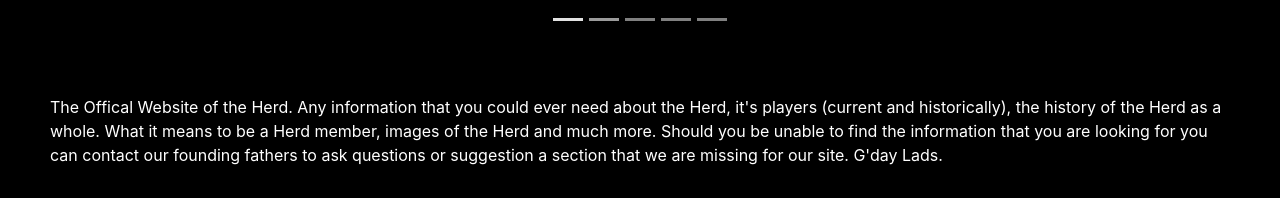
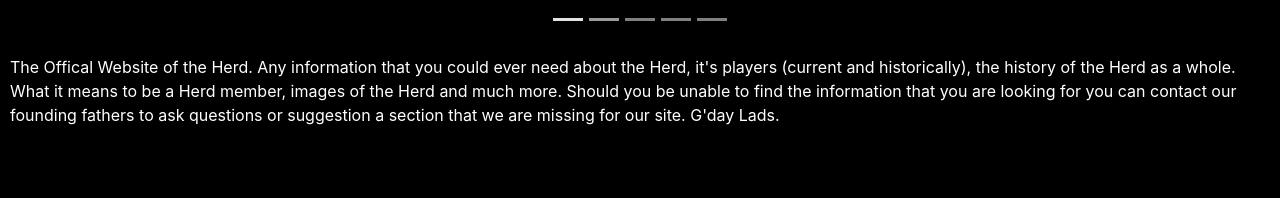
Before and after one commit to bennyk53/DemoSite, a plain HTML site: page index.html in a window 1280 px wide. Shown: the part 1077-1275 px from the top of the page. Drawn offline with nearby package versions, Linux system fonts and the light colour scheme.

Commit message:
Update indexStyle.css

```diff
--- a/css/indexStyle.css
+++ b/css/indexStyle.css
@@ -50,7 +50,7 @@ p.title{
     padding: 10px;
 }
 
-p{
+p.box{
     margin:40px
 }
 
```
